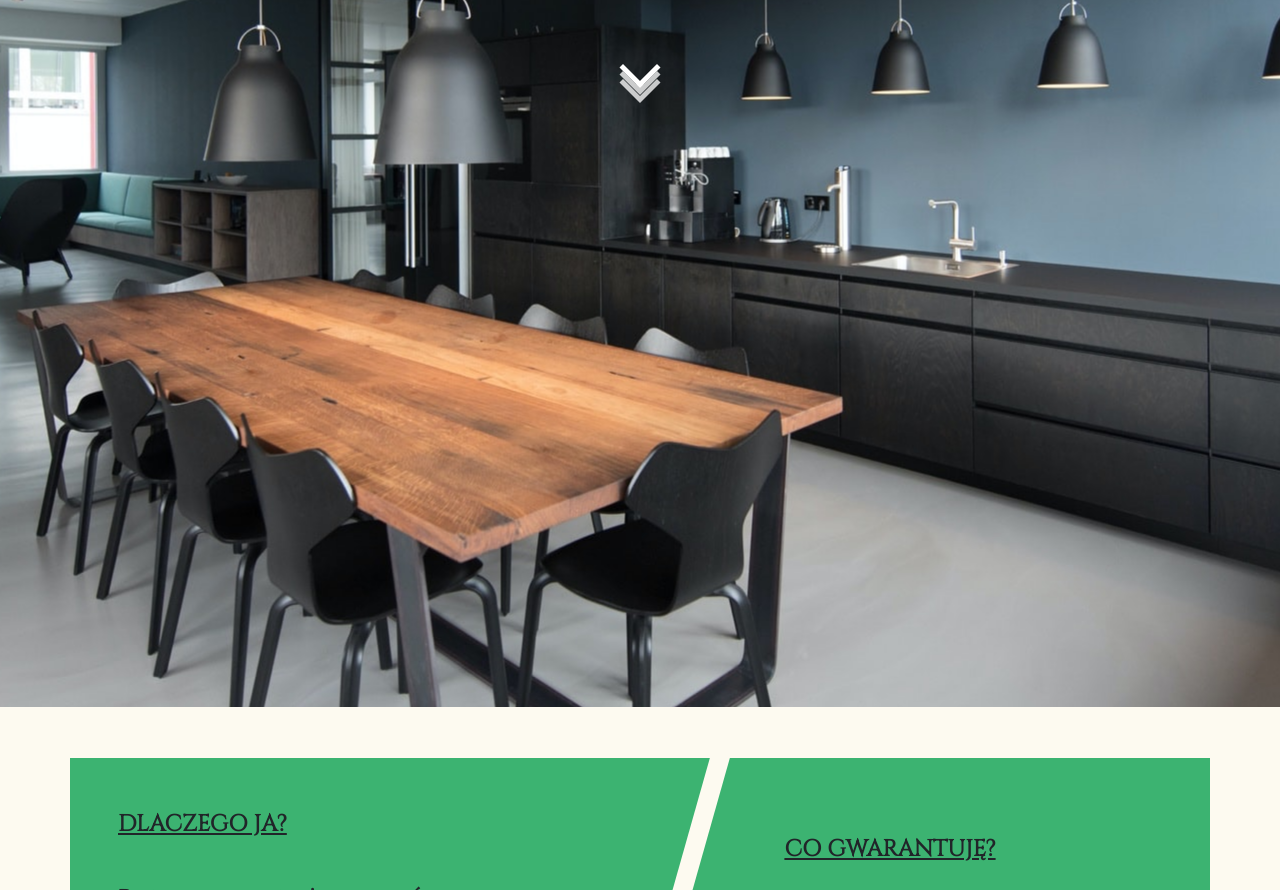
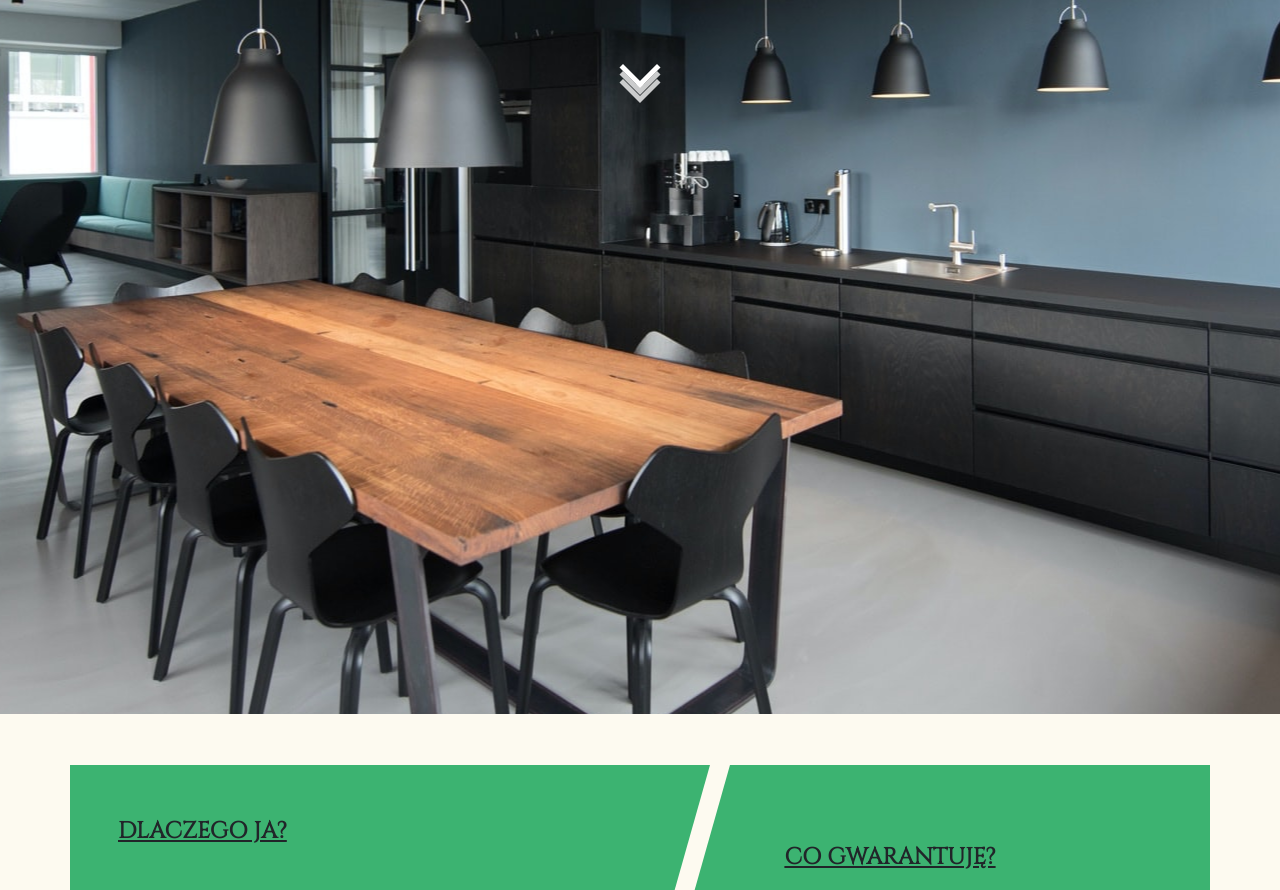
Before and after one commit to MAJDER0/Hepi-Remont-Website, a plain HTML site: page Hepi remont responsive/Index.html in a window 1280 px wide. Shown: the part 420-1310 px from the top of the page. Drawn offline with nearby package versions, Linux system fonts and the light colour scheme; a script that the page names is missing.

Commit message:
Deleting some <br>'s

```diff
--- a/Hepi remont responsive/Index.html
+++ b/Hepi remont responsive/Index.html
@@ -28,8 +28,6 @@
 <header>
 		<nav class="bg-danger navbar-expand-md">
 
-
-
 			<button class="navbar-toggler navbar-light mb-3 " type="button" data-toggle="collapse" data-target="#mainmenu" aria-controls="mainmenu" aria-expanded="false" aria-label="Przełącznik nawigacji" id="Index">
 
 				<span class="navbar-toggler-icon"></span>
@@ -40,27 +38,18 @@
 
 				<ul class="navbar-nav menu">
 
-
 					<li class="nav-item"><a class="nav-link" href="Index">Strona główna</a></li>
 					<li class="nav-item"><a class="nav-link" href="#Galeria">Galeria</a></li>
 					<li class="nav-item"><a class="nav-link" href="#lokalizacja">Lokalizacja</a></li>
 					<li class="nav-item"><a class="nav-link" href="#Kontakt">Kontakt</a></li>
 
-
 				</ul>
-
 
 			</div>
 
-
-
 		</nav>
 
-
-
 </header>
-
-
 
 <main>
 
@@ -75,26 +64,18 @@
 						<center><div class=" col-lg-6 maintekst"><h2>KOMPLEKSOWE REMONTY I WYKOŃCZENIA<br>WNĘTRZ<br>POD KLUCZ - KRAKÓW/OKOLICE</b></h2></div></center>
 						<br><br><br><br><br><br>
 
-
 						<div class="arrow-scroll">
 						<div class="arrow"></div>
 						<div class="arrow"></div>
 						<div class="arrow"></div>
 						</div>
 
-
-						<br><br><br><br><br><br><br><br><br><br><br>
-						<br><br><br><br><br><br><br><br><br><br><br>
-
-						<div class=" col-lg-6"></div>
-
-
+						<div class=" col-lg-6 helper"></div>
 
 
 				</div>
 
 			</div>
-
 
 			<br><br>
 
@@ -110,7 +91,6 @@
 						Bazuję na doświadczeniu, które nabyłem przez setek już wykonanych remontów. Dopasuję się do twoich potrzeb.
 
 						</p></b>
-
 
 					</div>
 
@@ -142,12 +122,9 @@
 
 			<br>
 
-
 			<div class="row">
 
 				<div class="col-lg-12 bg-color text-body rounded-start index container-fluid p-4 divback2">
-
-
 
 						<section aria-label="Newest Photos" id="Galeria">
 
@@ -199,15 +176,10 @@
 							</div>
 						  </section>
 
-
 				</div>
-
 			</div>
 
-
 			<br>
-
-
 
 			<div class="row">
 
@@ -218,11 +190,7 @@
 
 						<iframe src="https://www.google.com/maps/embed?pb=!1m14!1m8!1m3!1d10262.1945170358!2d19.8055293!3d49.9823228!3m2!1i1024!2i768!4f13.1!3m3!1m2!1s0x0%3A0xd84d16318c6b5719!2sHEPI%20Remont!5e0!3m2!1sen!2spl!4v1618868551436!5m2!1sen!2spl" width="80%" height="80%" style="border:0;" allowfullscreen="" loading="lazy" id="mapa" class="container-fluid" ></iframe>
 						<br><br><br>
-
-
 				</div>
-
-
 
 				<div class="col-lg-6 bg-color text-body rounded-start index container-fluid p-4 kontakt"id="Kontakt">
 
@@ -230,36 +198,25 @@
 
 						<img class="img-fluid border rounded wizytowka" src="slajdy/wizytówka.png" alt="Wizytówka" width="80%" height="80%">
 
-
-
 				</div>
 
 			</div>
 
-
-
 			<br>
-
-
 
 		</div>
 
 	</section>
 
-
 </main>
 
-
-
 <footer class="indexfooter">
-
 
 	<div class="info">
 
 		Wszelkie prawa zastrzeżone &copy 2022
 
 	</div>
-
 
 </footer>
 
@@ -270,7 +227,6 @@
 	<script src="https://cdnjs.cloudflare.com/ajax/libs/jquery/3.6.0/jquery.min.js" integrity="sha512-894YE6QWD5I59HgZOGReFYm4dnWc1Qt5NtvYSaNcOP+u1T9qYdvdihz0PPSiiqn/+/3e7Jo4EaG7TubfWGUrMQ==" crossorigin="anonymous" referrerpolicy="no-referrer"></script>
 	<script src="https://ajax.googleapis.com/ajax/libs/jqueryui/1.12.1/jquery-ui.min.js"></script>
 
-
 	<script src="js/bootstrap.min.js"></script>
 	<script src="Script.js"></script>
 	<script src="Script2.js"></script>
--- a/Hepi remont responsive/main.css
+++ b/Hepi remont responsive/main.css
@@ -517,6 +517,10 @@ margin:0px;
 	ease-in-out infinite;
 
 }
+.helper
+{
+	height: 33.5em;
+}
 
 
 @keyframes scroll
```
